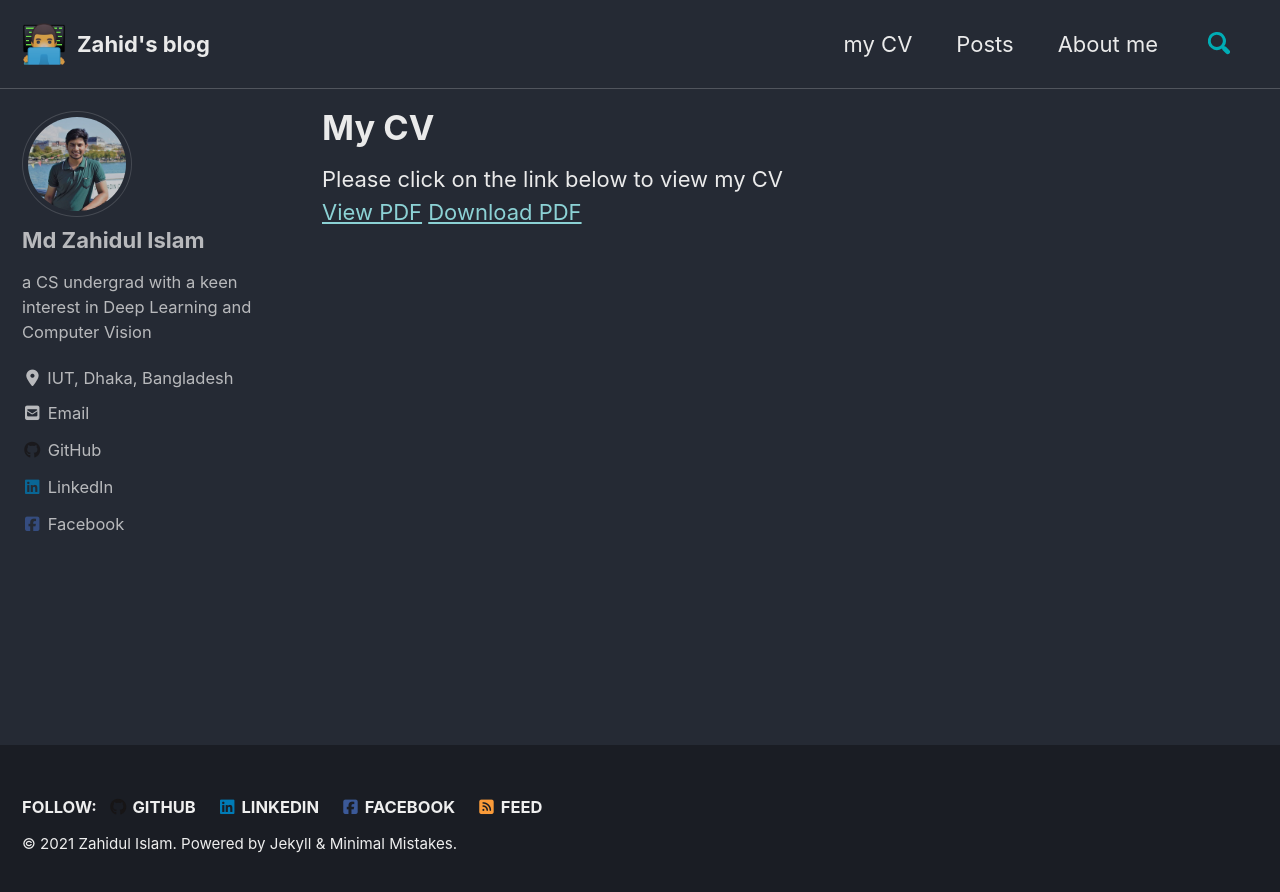
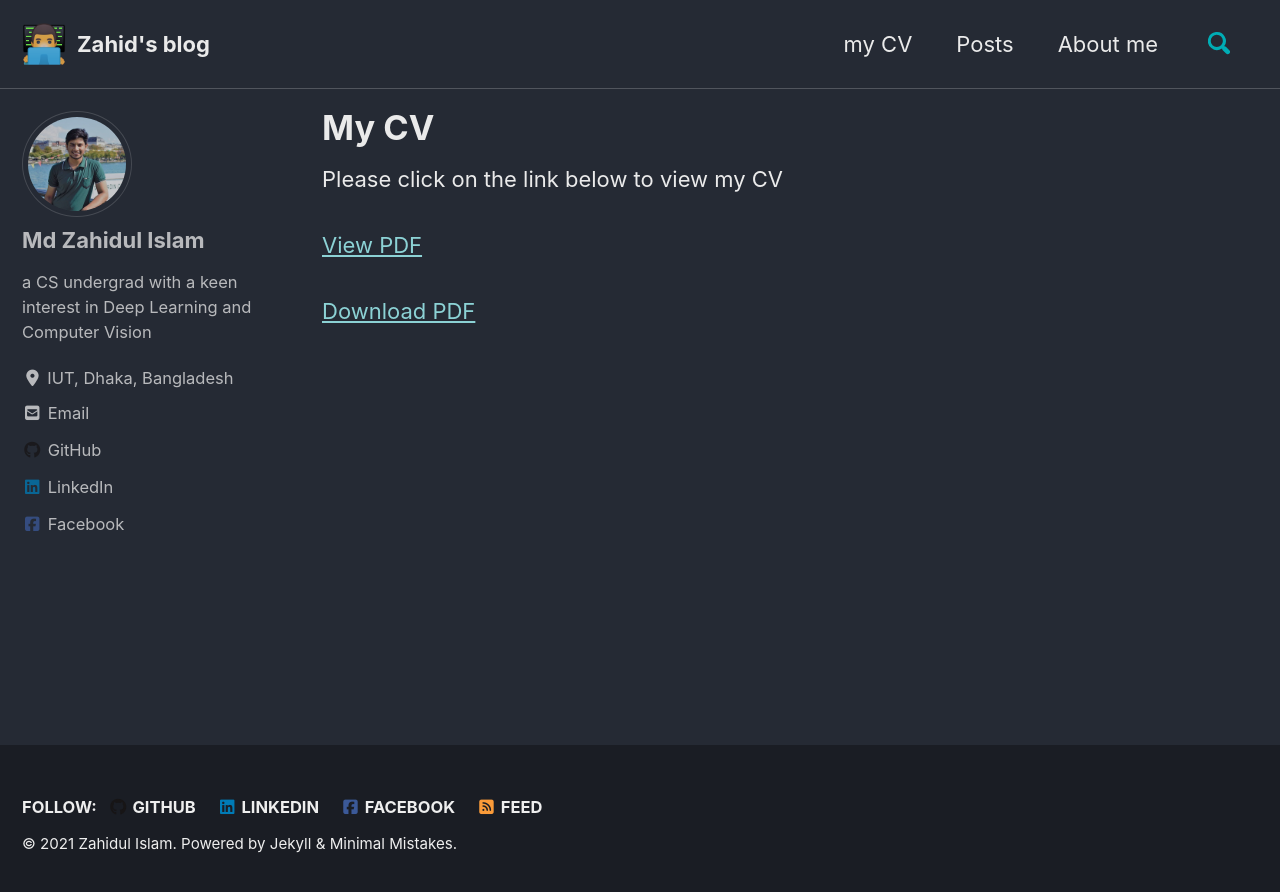
Before and after one commit to Zedd1558/Zedd1558.github.io, a Jekyll site: the page built from _pages/cv.md, in a window 1280 px wide. Shown: the top 892 px of the page. Built offline with Jekyll 4.4.1, drawn with Linux system fonts in a browser that asks for light colours; cached includes are drawn as plain includes; nearby versions of some CDN libraries.

Commit message:
Update cv.md

```diff
--- a/_pages/cv.md
+++ b/_pages/cv.md
@@ -5,9 +5,15 @@ permalink: /cv/
 
 <p>
 
- Please click on the link below to view my CV <br/>
+ Please click on the link below to view my CV
+
+ <br/>
+ <br/>
 
  <a href="https://nbviewer.jupyter.org/github/Zedd1558/zedd1558.github.io/blob/master/CV_Md.%20Zahidul%20Islam.pdf">View PDF</a>
+
+<br/>
+<br/>
 
  <a href="https://github.com/Zedd1558/zedd1558.github.io/blob/master/CV_Md.%20Zahidul%20Islam.pdf">Download PDF</a>
 
```
